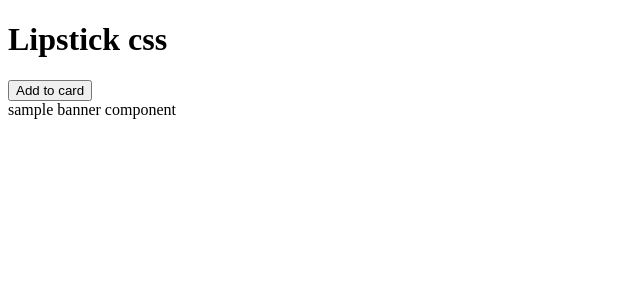
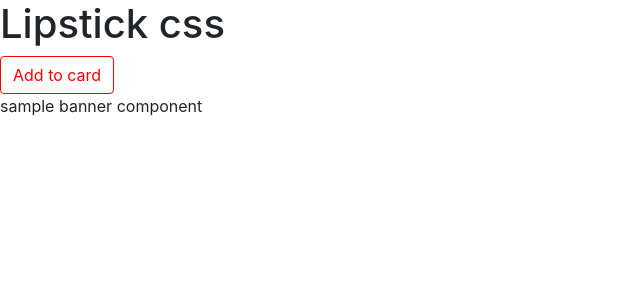
Before and after one commit to tobi-or-not-tobi/lipstick-css, an Angular app: page / in a window 1280 px wide. Shown: the top 300 px of the page, without its empty margins (0-640 px from the left). Built offline with nearby package versions, Linux system fonts and the light colour scheme.

Commit message:
Override button color both at build time and runtime

```diff
--- a/src/index.html
+++ b/src/index.html
@@ -1,5 +1,6 @@
 <!doctype html>
 <html lang="en">
+
 <head>
   <meta charset="utf-8">
   <title>LipstickCss</title>
@@ -7,8 +8,11 @@
 
   <meta name="viewport" content="width=device-width, initial-scale=1">
   <link rel="icon" type="image/x-icon" href="favicon.ico">
+
 </head>
+
 <body>
   <app-root></app-root>
 </body>
+
 </html>
--- a/src/styles.scss
+++ b/src/styles.scss
@@ -1 +1,42 @@
-/* You can add global styles to this file, and also import other style files */
+/**
+ * Overriding bootstrap with a 2 layer approach
+ * - layer 1: override at build time (i.e. pre-procssing)
+ * - layer 2: override at runtime
+ */
+
+//////////////////////////////////////////////////////////////////
+// 1: override at build time
+//////////////////////////////////////////////////////////////////
+
+// (override) standard variables (in this case a standard bootstrap variable)
+$primary: red;
+
+// import boostrap so that the pre-process will build bootstrap with our customer variables
+@import 'node_modules/bootstrap/scss/bootstrap';
+
+//////////////////////////////////////////////////////////////////
+// 2: override at runtime
+//////////////////////////////////////////////////////////////////
+
+// we use a mixin to access set the css vars
+// based on a sass var
+@mixin css-vars($varMap: null) {
+    @at-root :root {
+        @each $varName, $varValue in $varMap {
+            #{$varName}: #{$varValue};
+        }
+    }
+}
+
+// create css-vars
+@include css-vars((--primary-color: $primary));
+
+// override bootstrap specific rules, using css vars
+.btn-outline-primary {
+    color: var(--primary-color);
+    border-color: var(--primary-color);
+}
+.btn-outline-primary:hover {
+    background-color: var(--primary-color);
+    border-color: var(--primary-color);
+}
```
